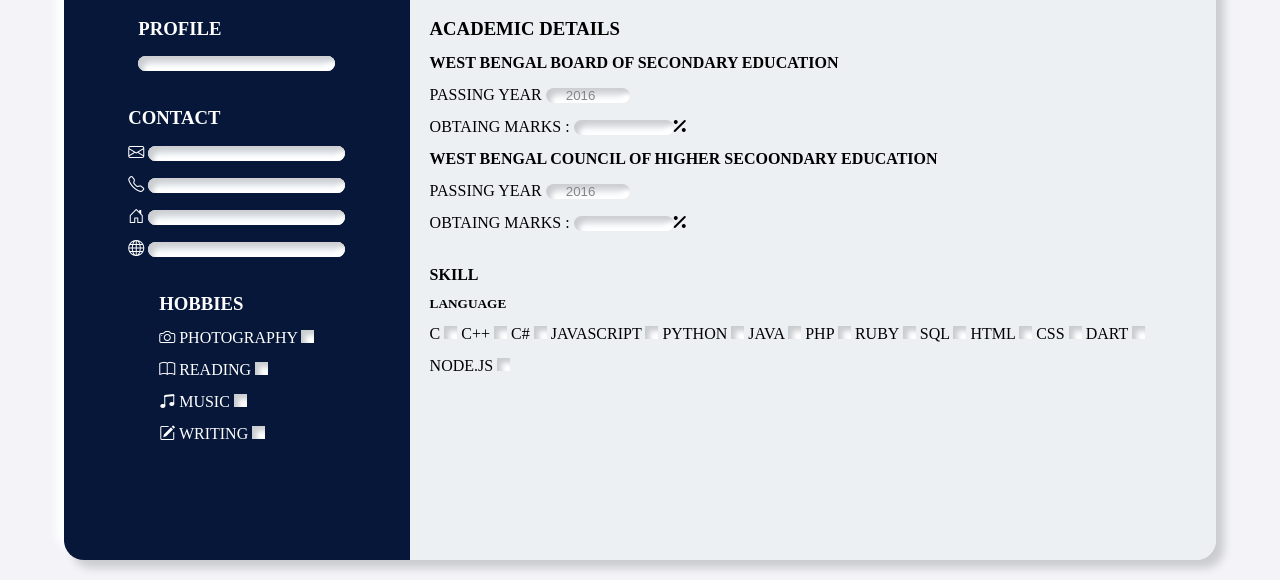
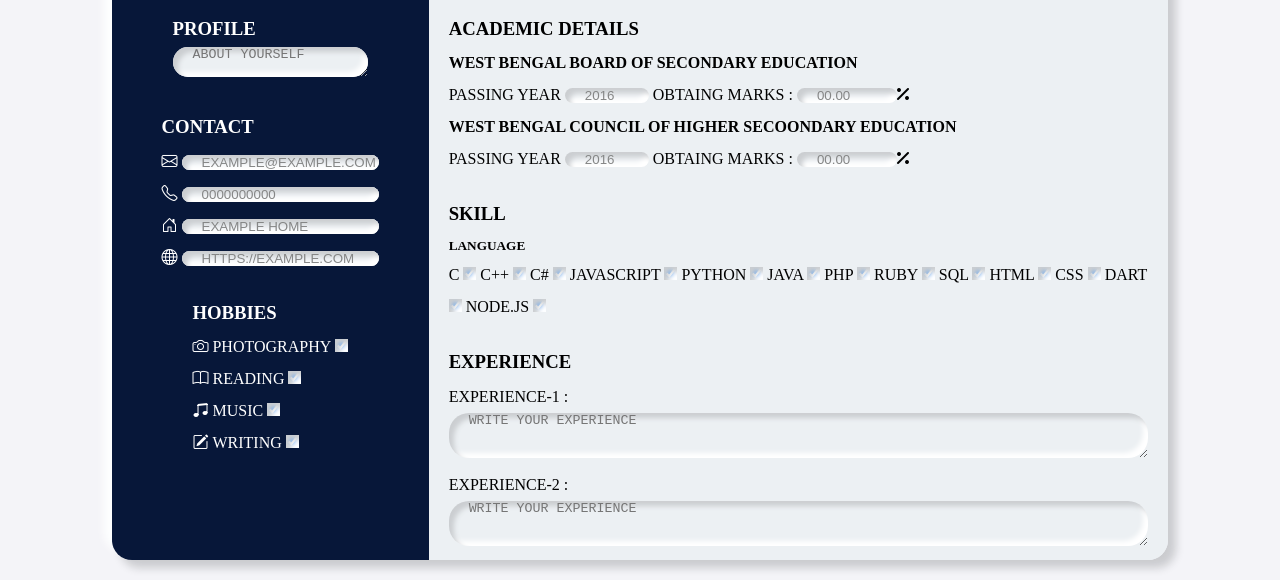
Before and after one commit to Cybertech5544/Create_Your_Own_CV, a plain HTML site: page index.html in a window 1280 px wide. Shown: the part 220-800 px from the top of the page. Drawn offline with nearby package versions, Linux system fonts and the light colour scheme.

Commit message:
index.html

```diff
--- a/index.html
+++ b/index.html
@@ -32,45 +32,47 @@
                 <section class="side1 side">
                     <div class="profile">
                         <h3>profile</h3>
-                        <input class="input1" type="text" name="aboutme" id="aboutme">
+                        <textarea name="aboutme" id="aboutme" class="input1" placeholder="about yourself" ></textarea>
+
                     </div>
                     <div class="contact">
                         <h3>contact</h3>
-                        <div class="mail">
+                        <div class="mail subcontact">
                             <label for="mail"><i class="bi bi-envelope"></i></label>
-                            <input type="email" name="email" id="mail">
+                            <input type="email" name="email" id="mail" value="example@example.com">
                         </div>
-                        <div class="phone">
-                            <label for="ph"><i class="bi bi-telephone"></i></label>
-                            <input type="number" name="ph" id="ph">
+                        <div class="phone subcontact">
+                            <label for="ph"><i class="bi bi-telephone" ></i></label>
+                            <input type="number" name="ph" id="ph" value="0000000000">
                         </div>
-                        <div class="home">
+                        <div class="home subcontact">
                             <label for="home"><i class="bi bi-house-door"></i></label>
-                            <input type="text" name="home" id="home">
+                            <input type="text" name="home" id="home" value="example home">
                         </div>
-                        <div class="website">
+                        <div class="website subcontact">
                             <label for="site"><i class="bi bi-globe"></i></label>
-                            <input type="url" name="site" id="site">
+                            <input type="url" name="site" id="site" value="https://example.com">
                         </div>
                     </div>
                     <div class="hobbie">
                         <h3>hobbies</h3>
                         <div class="hobbie-option">
                             <div id="option1">
-                                <label for="photo"><i class="bi bi-camera"></i> Photography</label>
-                                <input type="checkbox" name="photo" id="photo">
+                                <label for="photo"><i class="bi bi-camera"> </i> Photography</label>
+                                <input class="checkbox"
+                                type="checkbox" name="photo" id="photo" checked>
                             </div>
                             <div id="option2">
-                                <label for="reading"><i class="bi bi-book"></i> Reading</label>
-                                <input type="checkbox" name="photo" id="photo">
+                                <label for="reading"><i class="bi bi-book"> </i> Reading</label>
+                                <input type="checkbox" name="photo" id="photo" checked>
                             </div>
                             <div id="option3">
-                                <label for="music"><i class="bi bi-music-note-beamed"></i> Music</label>
-                                <input type="checkbox" name="music" id="music">
+                                <label for="music"><i class="bi bi-music-note-beamed"> </i> Music</label>
+                                <input type="checkbox" name="music" id="music" checked>
                             </div>
                             <div id="option4">
-                                <label for="writing"><i class="bi bi-pencil-square"></i> Writing</label>
-                                <input type="checkbox" name="writing" id="writing">
+                                <label for="writing"><i class="bi bi-pencil-square"> </i> Writing</label>
+                                <input type="checkbox" name="writing" id="writing" checked>
                             </div>
                         </div>
                     </div>
@@ -87,12 +89,12 @@
                             <input type="text" name="school" id="md"> -->
 
 
-                            <label for="year1">passing year</label>
-                            <input type="number" min="1900" max="2099" step="1" value="2016" id="year1">
 
                             <div class="marks">
+                                <label for="year1">passing year</label>
+                                <input type="number" min="1900" max="2099" step="1" value="2016" id="year1">
                                 <label for="marks1">obtaing marks :</label>
-                                <input type="number" min="0.00" max="100.00" step="1" name="marks" id="marks1"><i
+                                <input type="number" min="0.00" max="100.00" step="1" name="marks" id="marks1" value="00.00"><i
                                     class="fa-solid fa-percent"></i>
                             </div>
 
@@ -107,75 +109,75 @@
                                 institution :</label>
                             <input type="text" name="school" id="md"> -->
 
-                            <label for="year2">passing year</label>
-                            <input type="number" min="1900" max="2099" step="1" value="2016" id="year2">
 
                             <div class="marks">
+                                <label for="year2">passing year</label>
+                                <input type="number" min="1900" max="2099" step="1" value="2016" id="year2">
                                 <label for="marks2">obtaing marks :</label>
-                                <input type="number" min="0.00" max="100.00" step="1" name="marks" id="marks2"><i
+                                <input type="number" min="0.00" max="100.00" step="1" name="marks" id="marks2" value="00.00"><i
                                     class="fa-solid fa-percent"></i>
                             </div>
 
                         </div>
                     </div>
                     <div class="skill">
-                        <h4>skill</h4>
+                        <h3>skill</h3>
 
                         <div class="language">
                             <h5>language</h5>
                             <label for="c">c</label>
-                            <input type="checkbox" name="" id="c">
+                            <input type="checkbox" name="" id="c" checked>
 
                             <label for="c++">c++</label>
-                            <input type="checkbox" name="" id="c++">
+                            <input type="checkbox" name="" id="c++" checked>
 
                             <label for="c#">c#</label>
-                            <input type="checkbox" name="" id="c#">
+                            <input type="checkbox" name="" id="c#" checked>
 
                             <label for="Javascript">Javascript</label>
-                            <input type="checkbox" name="" id="Javascript">
+                            <input type="checkbox" name="" id="Javascript" checked>
 
                             <label for="Python">Python</label>
-                            <input type="checkbox" name="" id="Python">
+                            <input type="checkbox" name="" id="Python" checked>
 
                             <label for="Java">Java</label>
-                            <input type="checkbox" name="" id="Java">
+                            <input type="checkbox" name="" id="Java" checked>
 
                             <label for="PHP">PHP</label>
-                            <input type="checkbox" name="" id="PHP">
+                            <input type="checkbox" name="" id="PHP" checked>
 
                             <label for="Ruby">Ruby</label>
-                            <input type="checkbox" name="" id="Ruby">
+                            <input type="checkbox" name="" id="Ruby" checked>
 
                             <label for="SQL">SQL</label>
-                            <input type="checkbox" name="" id="SQL">
+                            <input type="checkbox" name="" id="SQL" checked>
 
                             <label for="HTML">HTML</label>
-                            <input type="checkbox" name="" id="HTML">
+                            <input type="checkbox" name="" id="HTML" checked>
 
                             <label for="CSS">CSS</label>
-                            <input type="checkbox" name="" id="CSS">
+                            <input type="checkbox" name="" id="CSS" checked>
 
                             <label for="dart">dart</label>
-                            <input type="checkbox" name="" id="dart">
+                            <input type="checkbox" name="" id="dart" checked>
 
                             <label for="node.js">node.js</label>
-                            <input type="checkbox" name="" id="node.js">
+                            <input type="checkbox" name="" id="node.js" checked>
 
                         </div>
                     </div>
 
                     <div class="experience">
-                        <h4>experience</h4>
+                        <h3>experience</h3>
 
                         <div class="ex">
                             <label for="experience1">experience-1 :</label>
-                            <textarea class="input1" id="experience1" name="experience1" rows="3" cols="40"></textarea>
+                            <textarea class="input1" id="experience1" name="experience1" rows="3" cols="40" placeholder="write your experience"></textarea>
                         </div>
 
                         <div class="ex">
                             <label for="experience2">experience-2 :</label>
-                            <textarea class="input1" id="experience2" name="experience2" rows="3" cols="40"></textarea>
+                            <textarea class="input1" id="experience2" name="experience2" rows="3" cols="40" placeholder="write your experience"></textarea>
                         </div>
                     </div>
                 </section>
```
